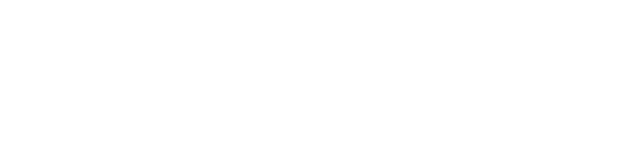
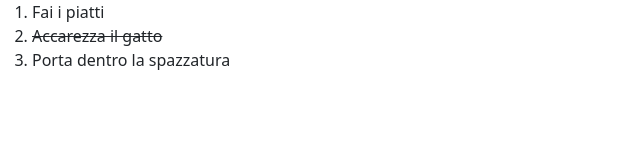
Before and after one commit to MarcoMazzeo01/vue-todolist, a plain HTML site: page index.html in a window 1280 px wide. Shown: the whole page, without its empty margins (0-640 px from the left). Drawn offline with nearby package versions, Linux system fonts and the light colour scheme.

Commit message:
complete: milestone 1 \\ render todo list inside html list and cross items with <s> if task is done

```diff
--- a/index.html
+++ b/index.html
@@ -25,6 +25,11 @@
 </head>
 <body>
 
+    <div id="todoApp">
+        <ol>
+            <li v-for="(task, index) in todo"><s v-if="task.done == true">{{task.text}}</s> <span v-else="task.done == false">{{task.text}}</span></li>
+        </ol>
+    </div>
 
 
     <!-- bootstrap / javascript -->
--- a/js/main.js
+++ b/js/main.js
@@ -6,15 +6,15 @@ const todoApp = createApp({
             title: "To Do List",
             todo: [
                 {
-                    text: "",
+                    text: "Fai i piatti",
                     done: false,
                 },
                 {
-                    text: "",
-                    done: false,
+                    text: "Accarezza il gatto",
+                    done: true,
                 },
                 {
-                    text: "",
+                    text: "Porta dentro la spazzatura",
                     done: false,
                 }
             ],
@@ -24,4 +24,4 @@ const todoApp = createApp({
             }
         }
     }
-}).mount()
+}).mount("#todoApp")
```
